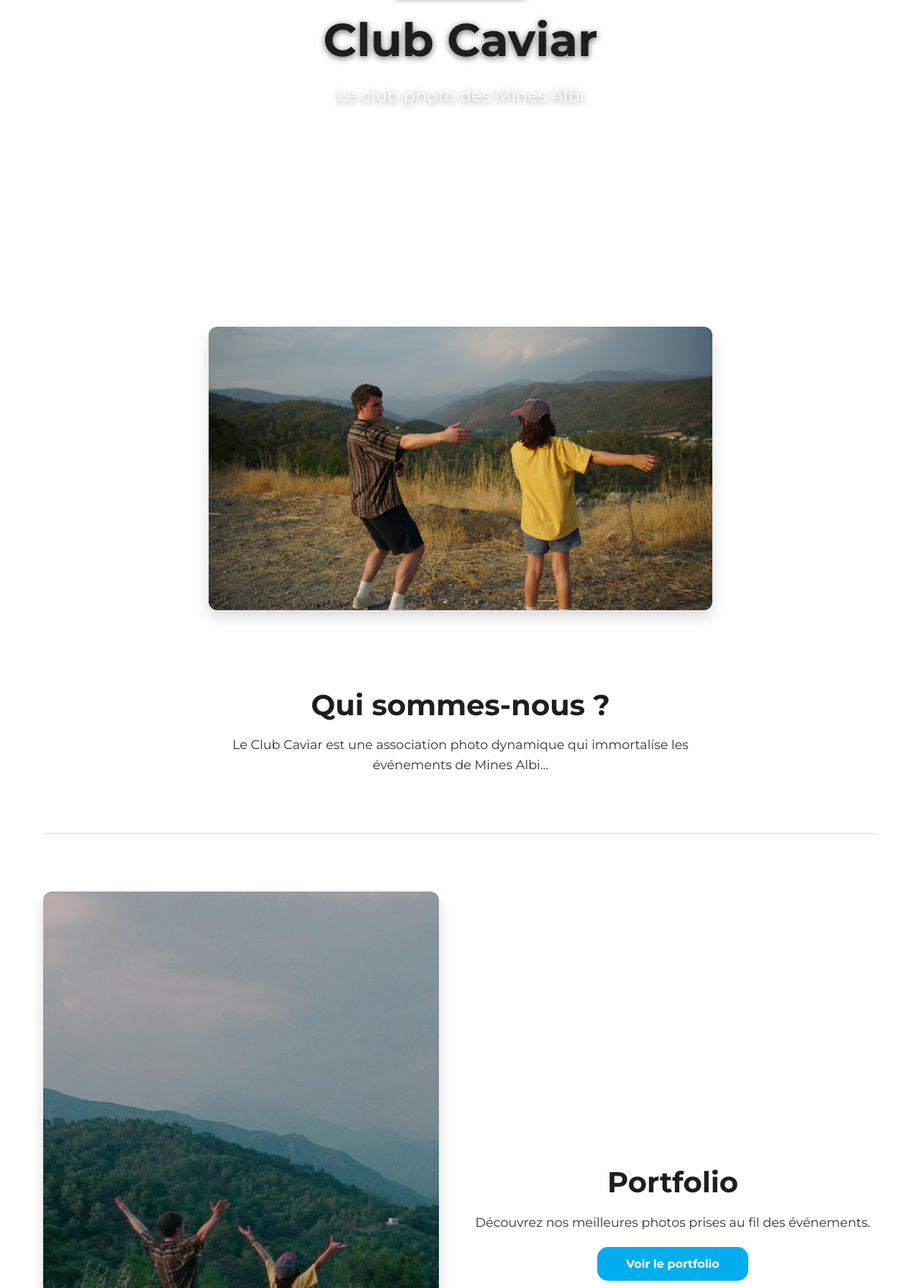
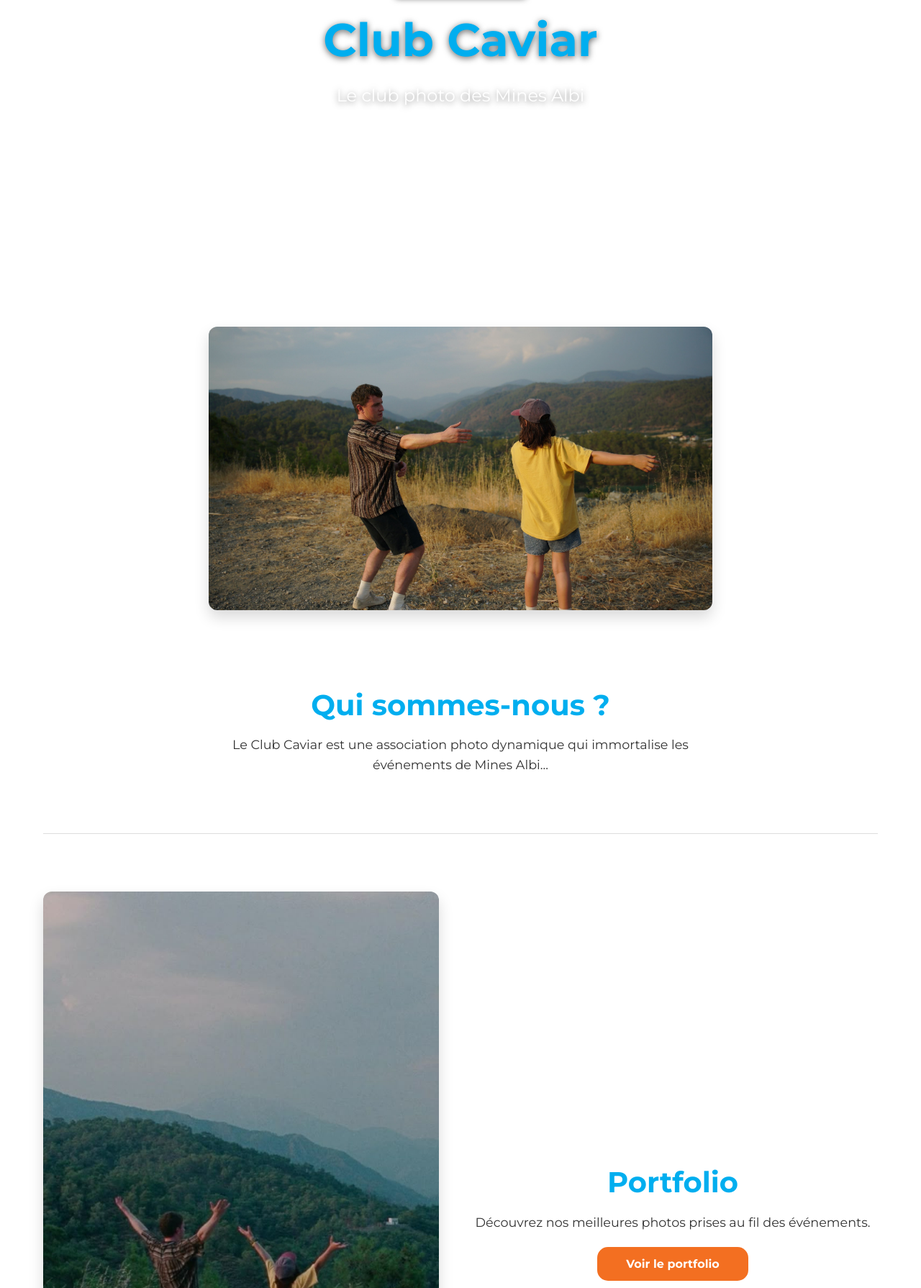
Before and after one commit to lesphotosdesco/Caviar, a plain HTML site: page index.html in a window 1280 px wide. Shown: the part 490-2280 px from the top of the page at 72% size. Drawn offline with Linux system fonts and the light colour scheme; files whose address does not match are found by name.

Commit message:
Update style.css

```diff
--- a/css/style.css
+++ b/css/style.css
@@ -43,7 +43,7 @@ nav a {
   transition: color 0.3s;
 }
 nav a:hover {
-  color: #1E1E1E; /* orange Mines */
+  color: #00AEEF; /* orange Mines */
 }
 
 /* Hero Section */
@@ -85,7 +85,7 @@ nav a:hover {
 .section-hero h1 {
   font-size: 4rem;
   margin: 0 0 10px;
-  color: #1E1E1E;
+  color: #00AEEF;
   text-shadow: 0 2px 10px rgba(0, 0, 0, 0.6);
 }
 .section-hero p {
@@ -149,7 +149,7 @@ main {
 }
 .text h2 {
   font-size: 2.5rem;
-  color: #1E1E1E;
+  color: #00AEEF;
   margin-bottom: 15px;
 }
 .text p {
@@ -174,7 +174,7 @@ main {
 .btn-primary {
   display: inline-block;
   padding: 14px 40px;
-  background-color: #00AEEF; /* bleu clair IMT */
+  background-color: #F36F21; /* bleu clair IMT */
   color: white;
   font-weight: 700;
   border-radius: 15px;
```
